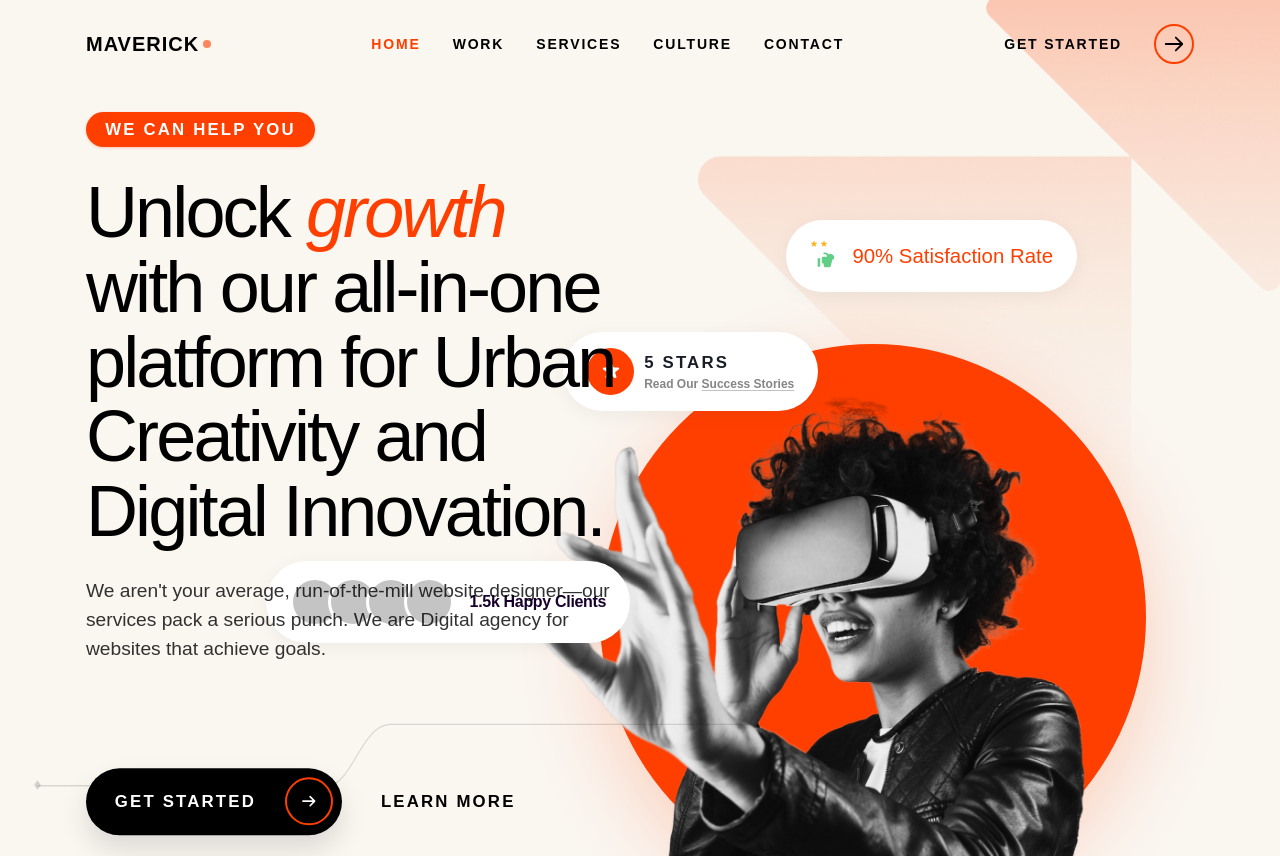
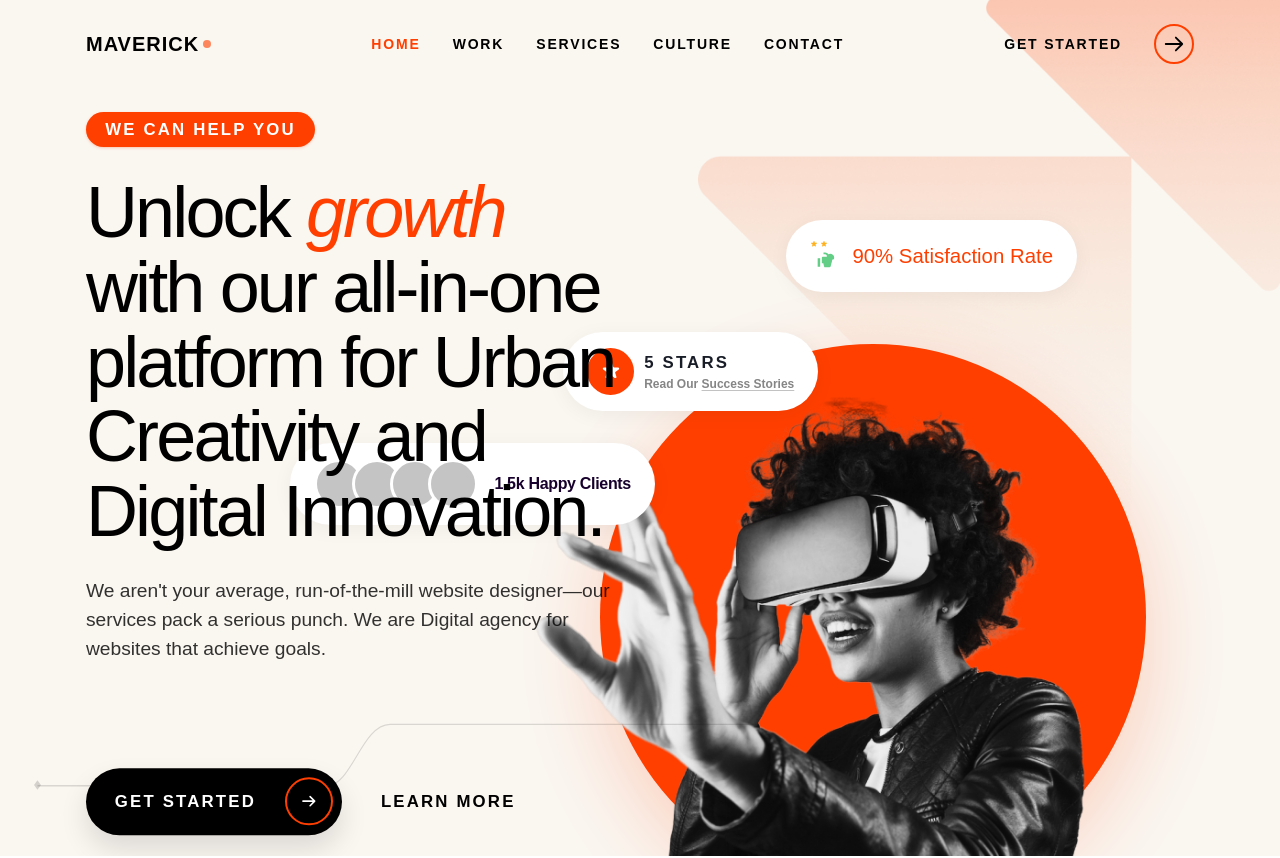
Before and after one commit to Sharjeel349/rfwdigitaal, a Next.js app: page / in a window 1280 px wide. Shown: the top 858 px of the page. Built offline with nearby package versions, Linux system fonts and the light colour scheme; a web font is replaced by a local one.

Commit message:
Fix hero client badge overlap

```diff
--- a/src/components/HeroSection.tsx
+++ b/src/components/HeroSection.tsx
@@ -23,7 +23,7 @@ export default function HeroSection({ content }: HeroSectionProps) {
         />
       </div>
       <div className="relative z-10 mx-auto grid w-full max-w-[1440px] grid-cols-1 items-center gap-10 px-6 sm:px-10 lg:grid-cols-12 lg:px-[72px] xl:max-w-none xl:px-[86px]">
-        <div className="relative z-20 flex flex-col items-start text-left lg:col-span-6">
+        <div className="relative z-30 flex flex-col items-start text-left lg:col-span-6">
           <span className="mb-7 inline-block rounded-[28.8px] bg-[#FF3F00] px-[19.2px] py-[4.8px] text-[16.8px] font-bold uppercase tracking-[0.13em] leading-[1.5] text-white shadow-sm shadow-brand-orange/20">
             {content.badge}
           </span>
@@ -193,7 +193,7 @@ export default function HeroSection({ content }: HeroSectionProps) {
               </span>
             </div>
 
-            <div className="hover-lift absolute left-[-10%] top-[56%] z-20 hidden items-center gap-4 rounded-full bg-white px-6 py-4 shadow-[0_4px_20px_rgba(0,0,0,0.05)] sm:flex lg:left-[-36%] lg:top-[47%] xl:left-[-42%]">
+            <div className="hover-lift absolute left-[-10%] top-[56%] z-20 hidden items-center gap-4 rounded-full bg-white px-6 py-4 shadow-[0_4px_20px_rgba(0,0,0,0.05)] sm:flex lg:left-[-36%] lg:top-[47%] xl:left-[-38%] xl:top-[28%]">
               <div className="flex -space-x-3">
                 <span className="h-[50px] w-[50px] rounded-full border-3 border-white bg-[#C4C4C4]" />
                 <span className="h-[50px] w-[50px] rounded-full border-3 border-white bg-[#C4C4C4]" />
```
